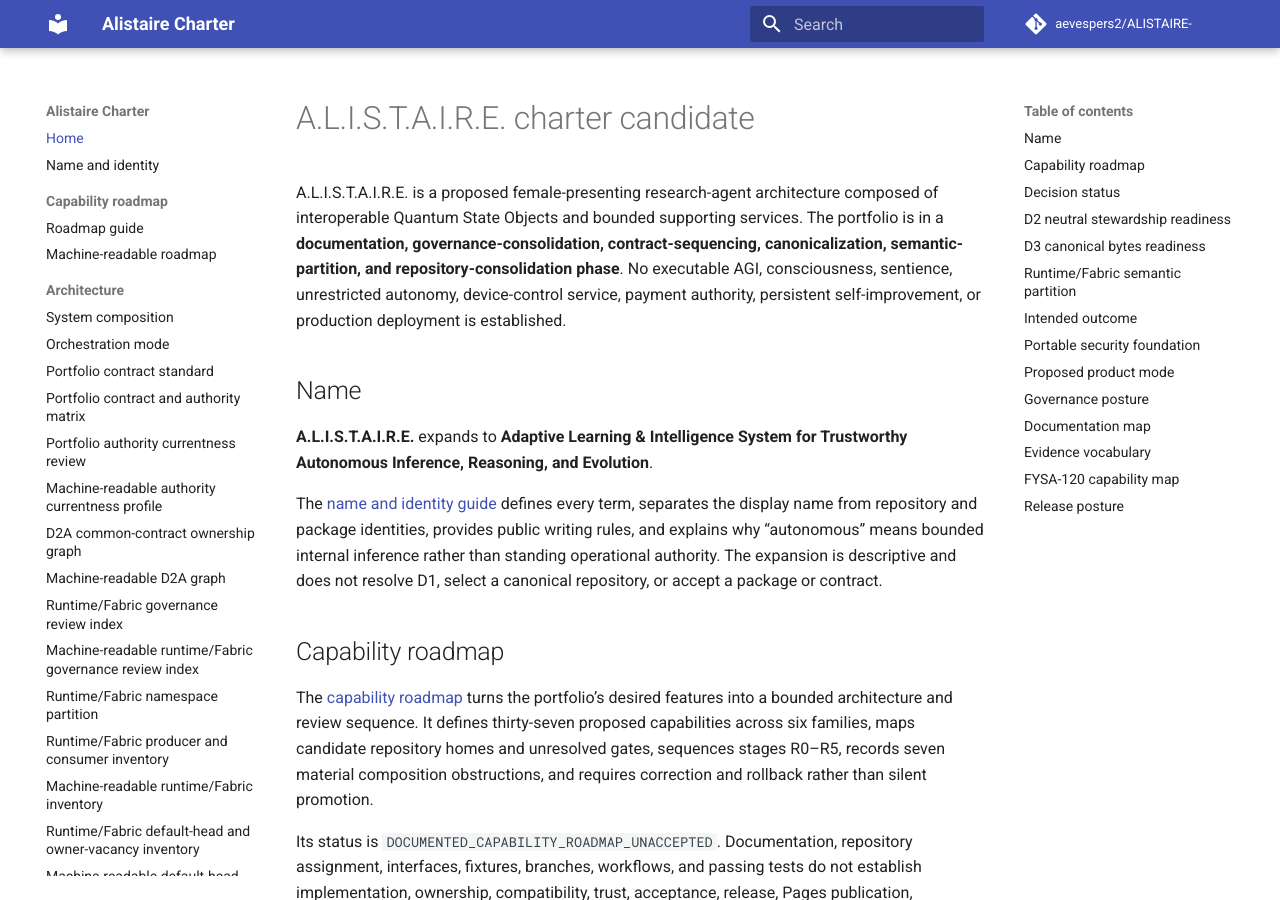
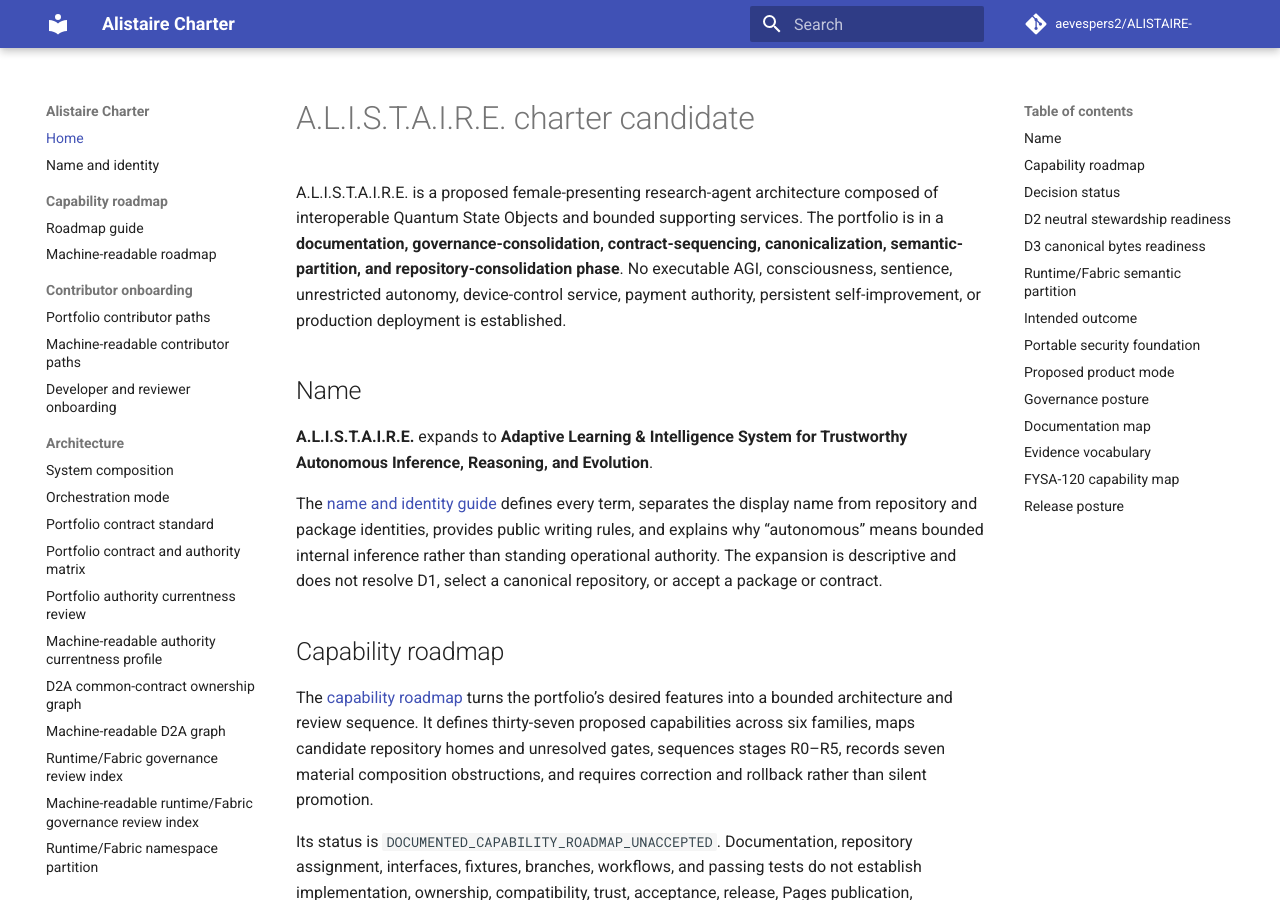
Before and after one commit to aevespers2/ALISTAIRE-, an MkDocs documentation site: the page built from docs/index.md, in a window 1280 px wide and 900 px high. Built offline with MkDocs 1.6.1 and Material for MkDocs 9.7.7, drawn with Linux system fonts in a browser that asks for light colours; comment, search, counter and statistics services are not loaded.

Commit message:
docs: add contributor paths to Pages navigation

```diff
--- a/mkdocs.yml
+++ b/mkdocs.yml
@@ -13,6 +13,7 @@ extra:
   runtime_fabric_lineage_disposition_status: CANDIDATE_LINEAGES_CLASSIFIED_REBIND_WITHDRAW_OR_ACCEPT_REQUIRED
   kernel_runtime_crosswalk_status: KERNEL_RUNTIME_CROSSWALK_OPTIONS_DOCUMENTED_UNSELECTED
   capability_roadmap_status: DOCUMENTED_CAPABILITY_ROADMAP_UNACCEPTED
+  portfolio_contributor_paths_status: PORTFOLIO_CONTRIBUTOR_PATHS_DOCUMENTED_OWNERSHIP_UNASSIGNED
   runtime_fabric_marker: runtime/Fabric
 theme:
   name: material
@@ -26,6 +27,10 @@ nav:
   - Capability roadmap:
       - Roadmap guide: capability-roadmap.md
       - Machine-readable roadmap: capability-roadmap-v1.json
+  - Contributor onboarding:
+      - Portfolio contributor paths: portfolio-contributor-paths.md
+      - Machine-readable contributor paths: portfolio-contributor-paths-v1.json
+      - Developer and reviewer onboarding: development.md
   - Architecture:
       - System composition: architecture.md
       - Orchestration mode: orchestration-mode.md
@@ -66,7 +71,6 @@ nav:
       - Provenance and migration guide: repository-provenance-and-migration.md
       - Machine-readable provenance manifest: repository-provenance-manifest-v1.json
   - Security and governance: security-and-governance.md
-  - Developer onboarding: development.md
   - Diagrams: diagrams.md
 markdown_extensions:
   - admonition
```
